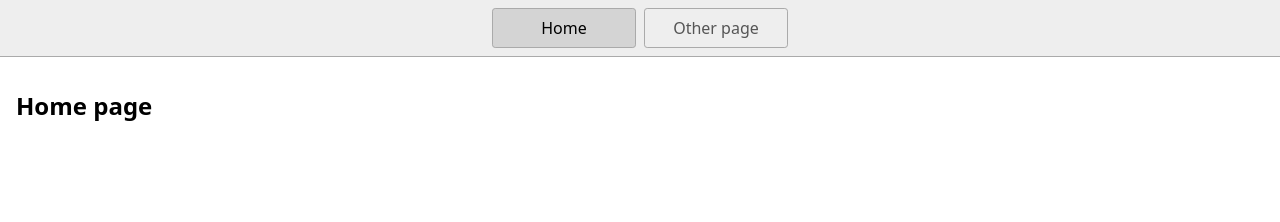
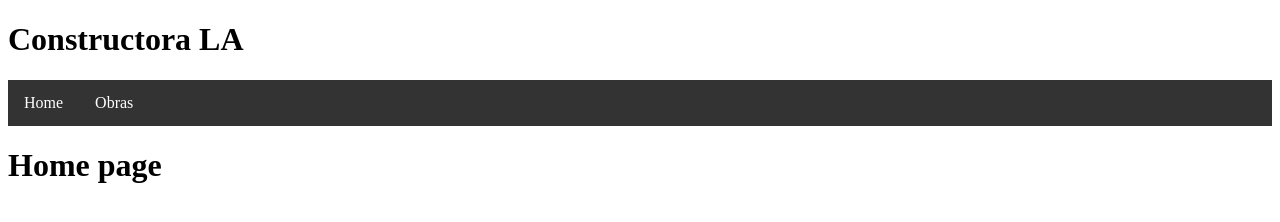
Before and after one commit to layavaca/layavacaV2, a plain HTML site: page index.html in a window 1280 px wide. Drawn offline with Linux system fonts and the light colour scheme.

Commit message:
agregado barra

```diff
--- a/index.html
+++ b/index.html
@@ -10,11 +10,14 @@
     -->
     <link rel="stylesheet" href="styles.css" />
     <script type="module" src="script.js"></script>
+    <h1> Constructora LA</h1>
   </head>
   <body>
     <nav>
-      <a href="/" aria-current="page">Home</a>
-      <a href="/page2.html">Other page</a>
+      <ul>
+        <li><a href="/" aria-current="page">Home</a></li>
+        <li><a href="/page2.html">Obras</a></li>
+      </ul>
     </nav>
     <main>
       <h1>Home page</h1>
--- a/styles.css
+++ b/styles.css
@@ -1,46 +1,31 @@
-* {
-  box-sizing: border-box;
+header {
+  text
+  text-align: center;
+  font-style: italic;
+}
+nav {
+  background-color: #333;
+  overflow: hidden;
 }
 
-body {
+nav ul {
+  list-style-type: none;
   margin: 0;
-  font-family: system-ui, sans-serif;
-  color: black;
-  background-color: white;
+  padding: 0;
 }
 
-nav {
-  display: flex;
-  flex-wrap: wrap;
-  align-items: center;
-  justify-content: center;
-  padding: 0.5rem;
-  gap: 0.5rem;
-  border-bottom: solid 1px #aaa;
-  background-color: #eee;
+nav li {
+  float: left;
 }
 
-nav a {
-  display: inline-block;
-  min-width: 9rem;
-  padding: 0.5rem;
-  border-radius: 0.2rem;
-  border: solid 1px #aaa;
+nav li a {
+  display: block;
+  color: white;
   text-align: center;
+  padding: 14px 16px;
   text-decoration: none;
-  color: #555;
 }
 
-nav a[aria-current='page'] {
-  color: #000;
-  background-color: #d4d4d4;
+nav li a:hover {
+  background-color: #111;
 }
-
-main {
-  padding: 1rem;
-}
-
-h1 {
-  font-weight: bold;
-  font-size: 1.5rem;
-}
```
Also changed, not shown: page2.html (+5 -2 lines).
